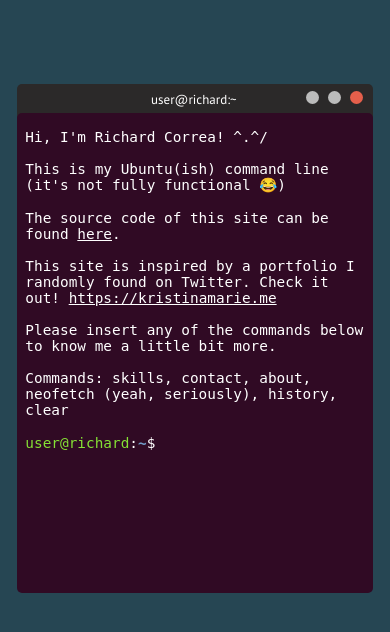
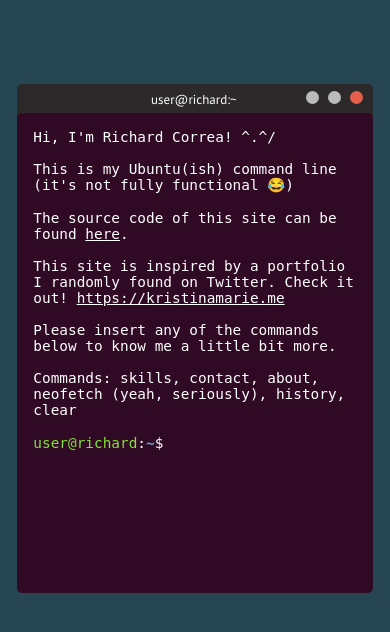
Before and after one commit to potchi23/portfolio, a Flask app: page / in a window 390 px wide. Shown: the top 632 px of the page. Run offline with Flask 2, Linux system fonts and the light colour scheme; some web fonts are replaced.

Commit message:
Final fix

```diff
--- a/static/styles/styles.css
+++ b/static/styles/styles.css
@@ -114,6 +114,6 @@ h1{
         overflow-x: scroll;
     }
     .window .terminal .terminal-content {
-       margin-top: 0.5rem;
+       margin: 0.5rem;
     }
 }
```
